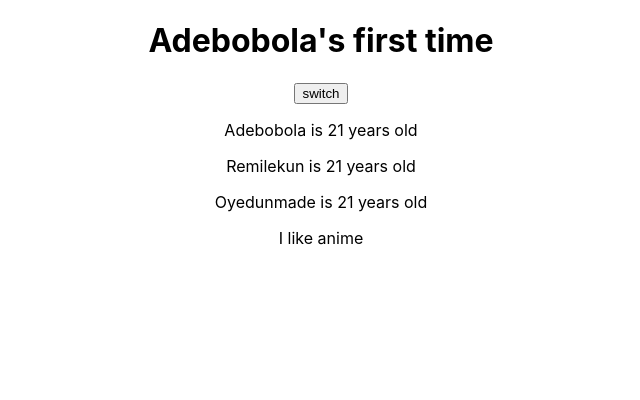
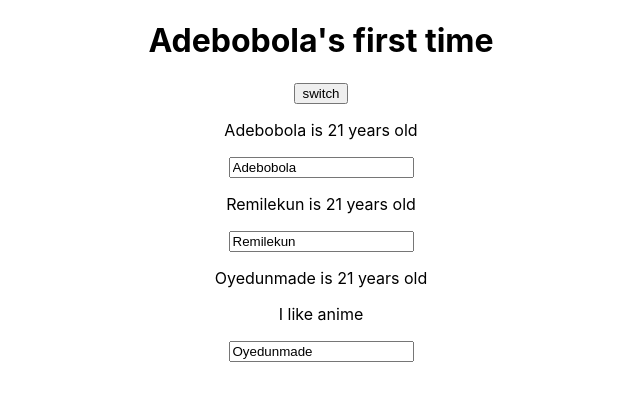
Before and after one commit to Adebobola01/react-guide, a React (Create React App) app: page / in a window 1280 px wide. Shown: the top 400 px of the page, without its empty margins (319-959 px from the left). Built offline with nearby package versions, Linux system fonts and the light colour scheme.

Commit message:
added two way binding

```diff
--- a/src/App.js
+++ b/src/App.js
@@ -1,45 +1,46 @@
-import React, { useState} from "react";
+import React, { Component} from "react";
 import Person from "./Person/Person"
 import './App.css';
 
-const App = (props)=>{
+class App extends Component {
 
-  // state = {
-  //   persons: [
-  //     { name: "Adebobola", age: 21 },
-  //     { name: "Remilekun", age: 21 },
-  //     {name: "Oyedunmade", age: 21}
-  //   ]
-  // }
-
-  const [personState, setPersonState] = useState({
+  state = {
     persons: [
       { name: "Adebobola", age: 21 },
       { name: "Remilekun", age: 21 },
       {name: "Oyedunmade", age: 21}
     ]
-  })
+  }
 
-  const switchName = () => {
-    setPersonState({
+  nameChangedHandler = (event) => {
+    this.setState({
       persons: [
-        {name: "Oyedunmade", age: 21},
+        {name: "Adebobola", age: 21},
+        { name: event.target.value, age: 21 },
+        { name: "Oyedunade", age: 21 }
+    ]})
+  }
+
+  switchNameHandler = (switchedName) => {
+    this.setState({
+      persons: [
+        {name: switchedName, age: 21},
         { name: "Remilekun", age: 21 },
         { name: "Adebobola", age: 21 }
     ]})
   }
 
-  // render() {
+  render() {
     return (
       <div className="App">
         <h1>Adebobola's first time</h1>
-        <button onClick={switchName} >switch</button>
-        <Person name={personState.persons[0].name} age={personState.persons[0].age} />
-        <Person name={personState.persons[1].name} age={personState.persons[1].age} />
-        <Person name={personState.persons[2].name} age={personState.persons[2].age} >I like anime</Person>
+        <button onClick={this.switchNameHandler.bind(this, "bobo")} >switch</button>
+        <Person name={this.state.persons[0].name} age={this.state.persons[0].age} />
+        <Person name={this.state.persons[1].name} age={this.state.persons[1].age} changed={ this.nameChangedHandler}  />
+        <Person name={this.state.persons[2].name} age={this.state.persons[2].age} clicked={this.switchNameHandler.bind(this, "muhy")} >I like anime</Person>
       </div>
     )
-  // };
+  };
 }
 
 export default App;
--- a/src/Person/Person.js
+++ b/src/Person/Person.js
@@ -5,6 +5,7 @@ const person = (props) => {
         <div>
             <p> {props.name} is {props.age} years old </p>
             <p>{props.children}</p>
+            <input type="text" onChange={props.changed} value={props.name} ></input>
         </div>
     )
 }
```
